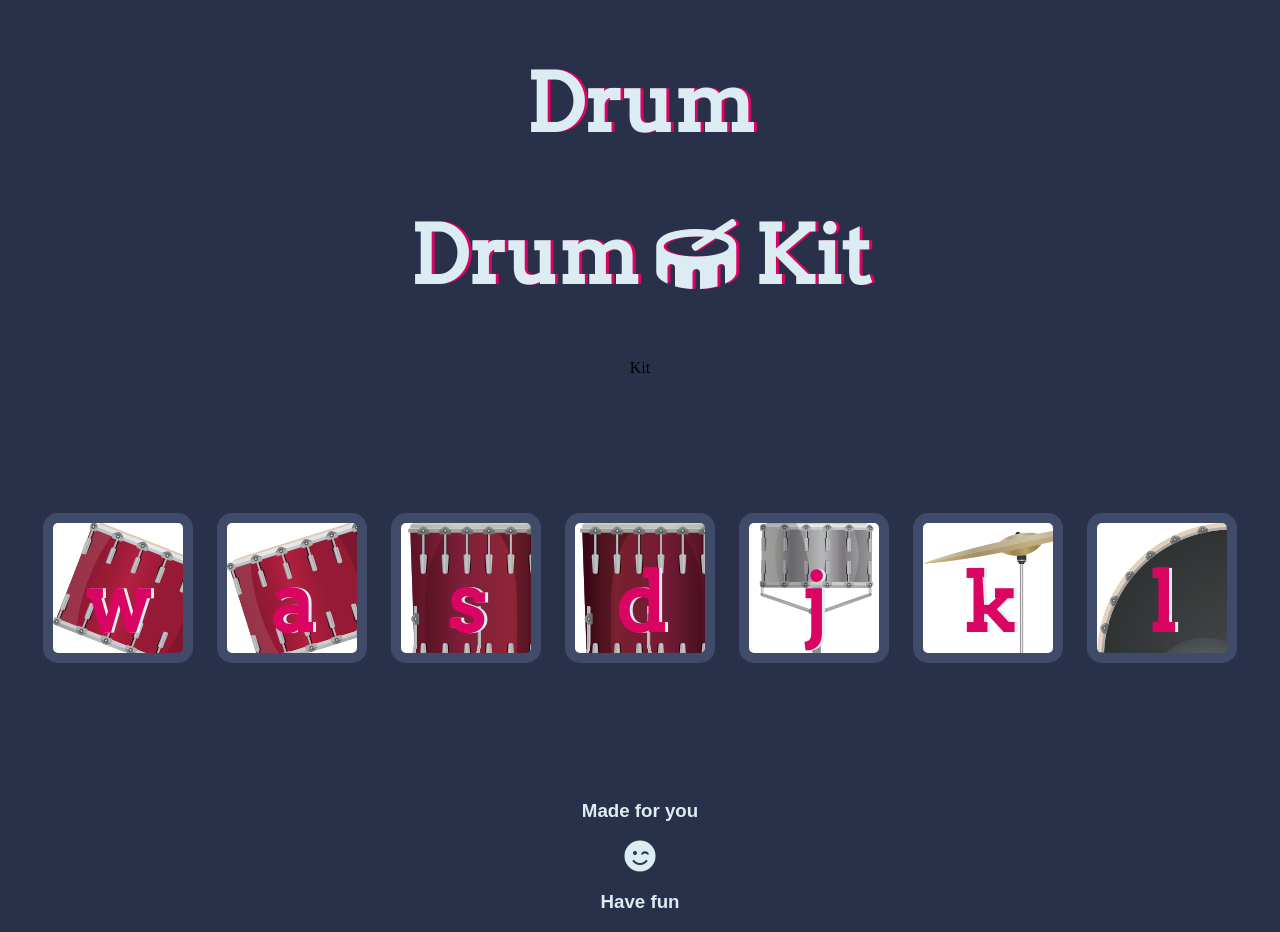
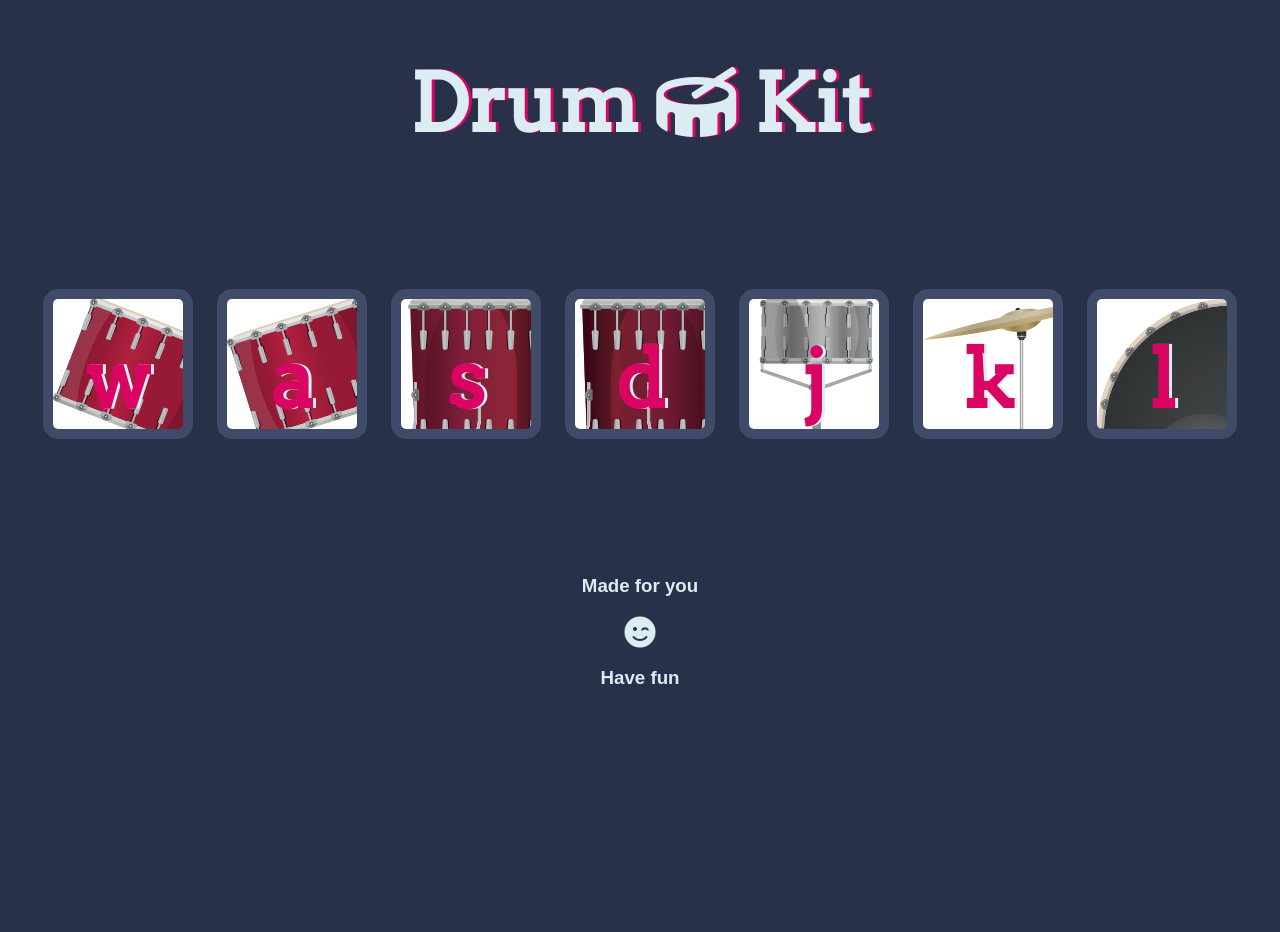
Before and after one commit to moraes-luciano/play, a plain HTML site: page index.html in a window 1280 px wide. After the commit the page ends 800 px from the top, so only its background shows below. Drawn offline with Linux system fonts and the light colour scheme.

Commit message:
Update index.html

```diff
--- a/index.html
+++ b/index.html
@@ -13,7 +13,7 @@
 
 <body>
 
-  <h1 id="title">Drum <h1 id="title">Drum <i class="fas fa-drum"></i> Kit</h1> Kit</h1>
+  <h1 id="title">Drum <i class="fas fa-drum"></i> Kit</h1>
   <div class="set">
     <button class="w drum">w</button>
     <button class="a drum">a</button>
```
